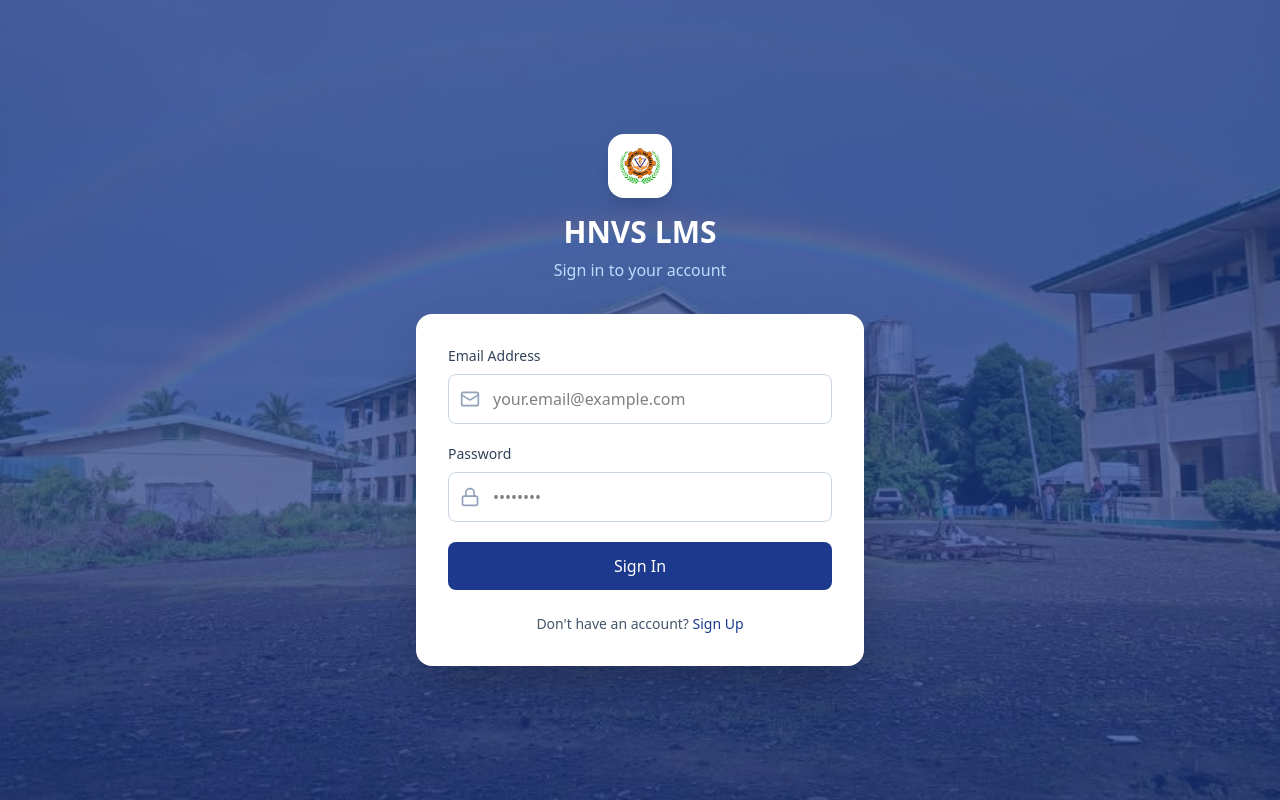
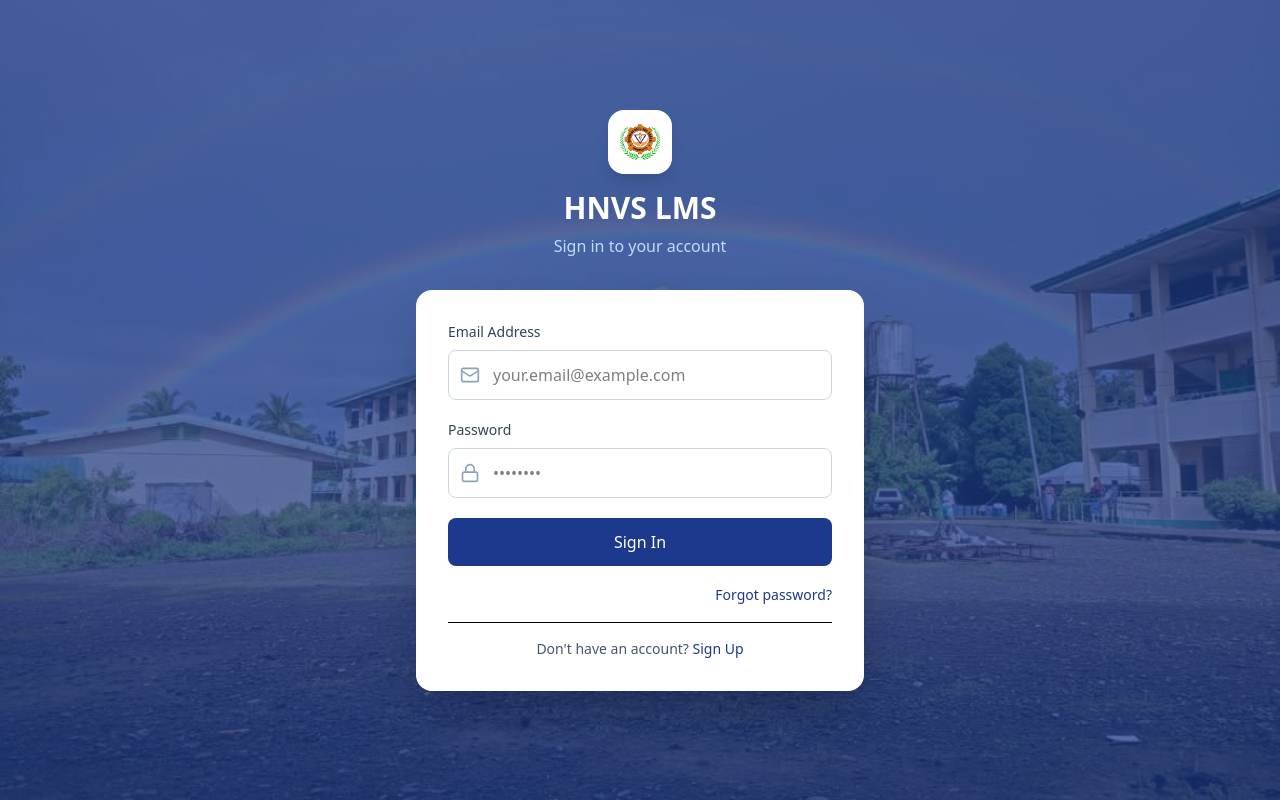
Before and after one commit to rolpppp/hnvs-lms, a React (Vite) app: page /#/signin in a window 1280 px wide. Built offline with nearby package versions, Linux system fonts and the light colour scheme; no server answers.

Commit message:
feat: added forgot password feature

```diff
--- a/src/App.tsx
+++ b/src/App.tsx
@@ -5,6 +5,8 @@
 import { RequireRole } from './features/auth/RequireRole';
 import SignInPage from './features/auth/SignInPage';
 import SignUpPage from './features/auth/SignUpPage';
+import ForgotPasswordPage from './features/auth/ForgotPasswordPage';
+import ResetPasswordPage from './features/auth/ResetPasswordPage';
 import { useSync } from './hooks/useSync';
 import { useNotifications } from './hooks/useNotifications';
 import Dashboard from './pages/Dashboard';
@@ -142,6 +144,8 @@
         {/* Public Routes */}
         <Route path="/signin" element={<SignInPage />} />
         <Route path="/signup" element={<SignUpPage />} />
+        <Route path="/forgot-password" element={<ForgotPasswordPage />} />
+        <Route path="/reset-password" element={<ResetPasswordPage />} />
 
         {/* Protected Routes */}
         <Route
--- a/src/features/auth/SignInPage.tsx
+++ b/src/features/auth/SignInPage.tsx
@@ -130,7 +130,13 @@
             </button>
           </form>
 
-          <div className="mt-6 text-center">
+          <div className="mt-4 text-right">
+            <Link to="/forgot-password" className="text-sm text-blue-900 hover:text-blue-700">
+              Forgot password?
+            </Link>
+          </div>
+
+          <div className="mt-4 text-center border-t pt-4">
             <p className="text-sm text-slate-600">
               Don't have an account?{' '}
               <Link to="/signup" className="text-blue-900 font-medium hover:text-blue-700">
--- a/src/features/auth/auth.service.ts
+++ b/src/features/auth/auth.service.ts
@@ -144,7 +144,7 @@
   async signIn(email: string, password: string) {
     try {
       const { data, error } = await supabase.auth.signInWithPassword({
-        email: email,
+        email: email.trim(),
         password: password
       });
 
@@ -378,6 +378,25 @@
   },
 
   /**
+   * Send a password reset email. The link redirects to /reset-password
+   * where the user can set a new password.
+   */
+  async resetPassword(email: string) {
+    const redirectTo = `${window.location.origin}/#/reset-password`;
+    const { error } = await supabase.auth.resetPasswordForEmail(email.trim(), { redirectTo });
+    if (error) throw error;
+  },
+
+  /**
+   * Update the current user's password. Call this after the user arrives
+   * on /reset-password and the recovery code has been exchanged for a session.
+   */
+  async updatePassword(newPassword: string) {
+    const { error } = await supabase.auth.updateUser({ password: newPassword });
+    if (error) throw error;
+  },
+
+  /**
    * Subscribe to auth state changes
    */
   onAuthStateChange(callback: (event: string, session: any) => void) {
--- a/src/lib/supabase.ts
+++ b/src/lib/supabase.ts
@@ -12,7 +12,7 @@
     auth: {
       persistSession: true,
       autoRefreshToken: true,
-      detectSessionInUrl: false,
+      detectSessionInUrl: true,
       storage: window.localStorage,
       storageKey: 'hnvs-lms-auth',
     },
```
